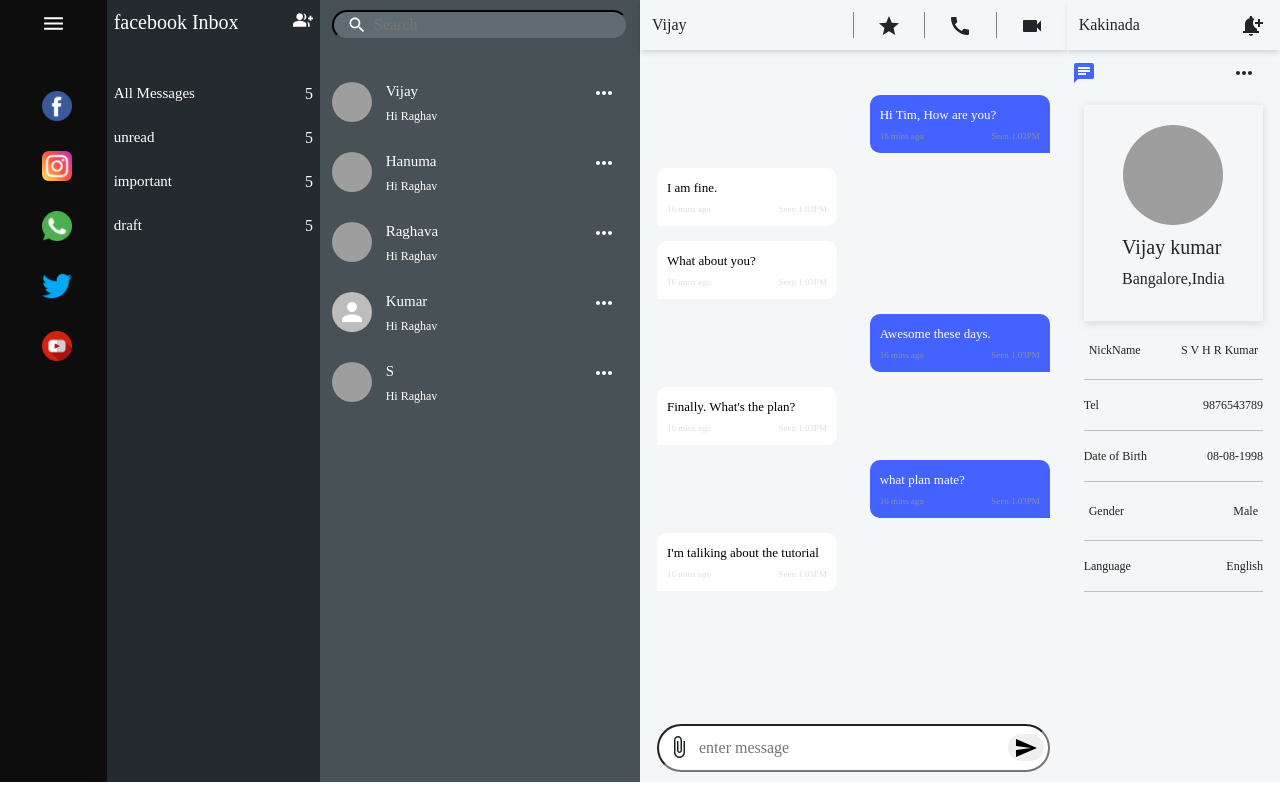
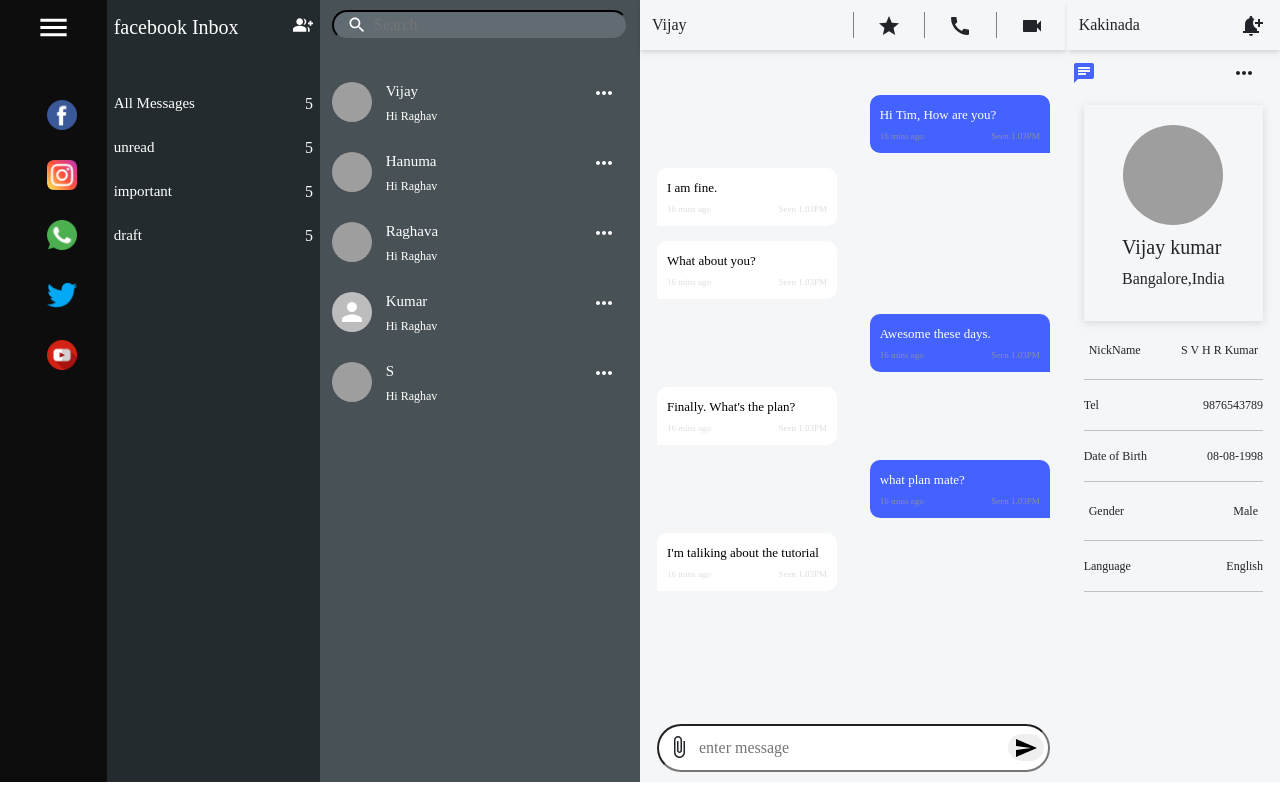
Before and after one commit to Svhrkumar/Swagger-chat, a React (Create React App) app: page / in a window 1280 px wide. Built offline with nearby package versions, Linux system fonts and the light colour scheme; grey boxes are pictures that could not be loaded.

Commit message:
initial commit

```diff
--- a/src/components/MessageInbox.js
+++ b/src/components/MessageInbox.js
@@ -18,7 +18,7 @@
 				style={{
 					display: 'flex',
 					justifyContent: 'space-between',
-					padding: '10px 5px',
+					padding: '15px 5px',
 				}}>
 				{facebook ? (
 					<h5 style={{ color: 'white' }}> facebook Inbox </h5>
--- a/src/components/SocialMenu.js
+++ b/src/components/SocialMenu.js
@@ -18,6 +18,9 @@
 	// 	props.messageHandle(selectIcon);
 	// }, []);
 	console.log(selectIcon);
+	const bgcolor = {
+		backgroundColor: 'rgb(71, 81, 86)',
+	};
 	return (
 		<div
 			className='col-1 test'
@@ -25,7 +28,7 @@
 				backgroundColor: '#0D0D0D',
 			}}>
 			<div style={{ marginTop: '10px', textAlign: 'center' }}>
-				<MenuIcon style={{ fontSize: '25px', color: 'white' }} />
+				<MenuIcon style={{ fontSize: '35px', color: 'white' }} />
 			</div>
 			<div className='social-icon-ctn'>
 				<img
--- a/src/components/socialmenu.css
+++ b/src/components/socialmenu.css
@@ -5,10 +5,11 @@
 	margin: 15px 10px;
 }
 .social-icon-ctn {
-	margin: 40px 20px;
+	margin: 40px 25px;
 	display: 'flex';
 	flex-direction: 'column';
 	justify-content: 'space-evenly';
+	align-items: center;
 }
 
 .message-header-ctn {
```
